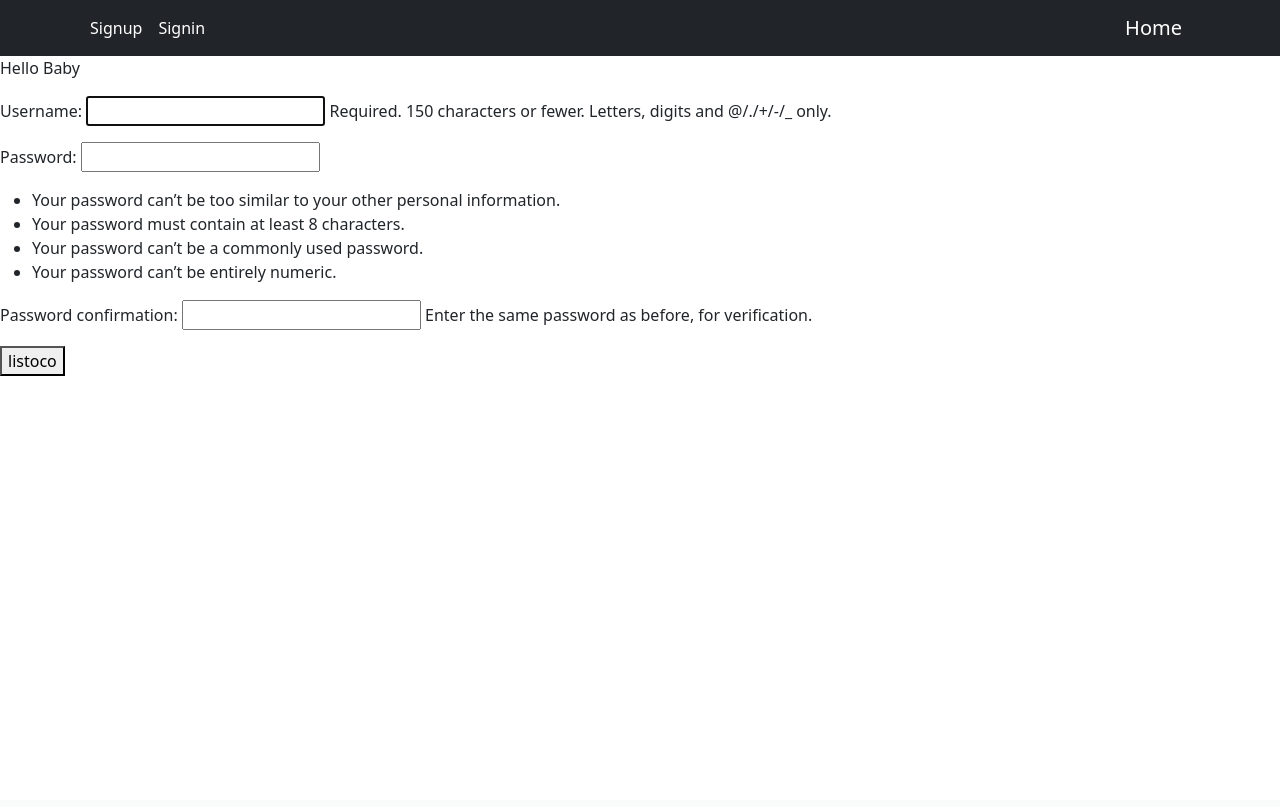
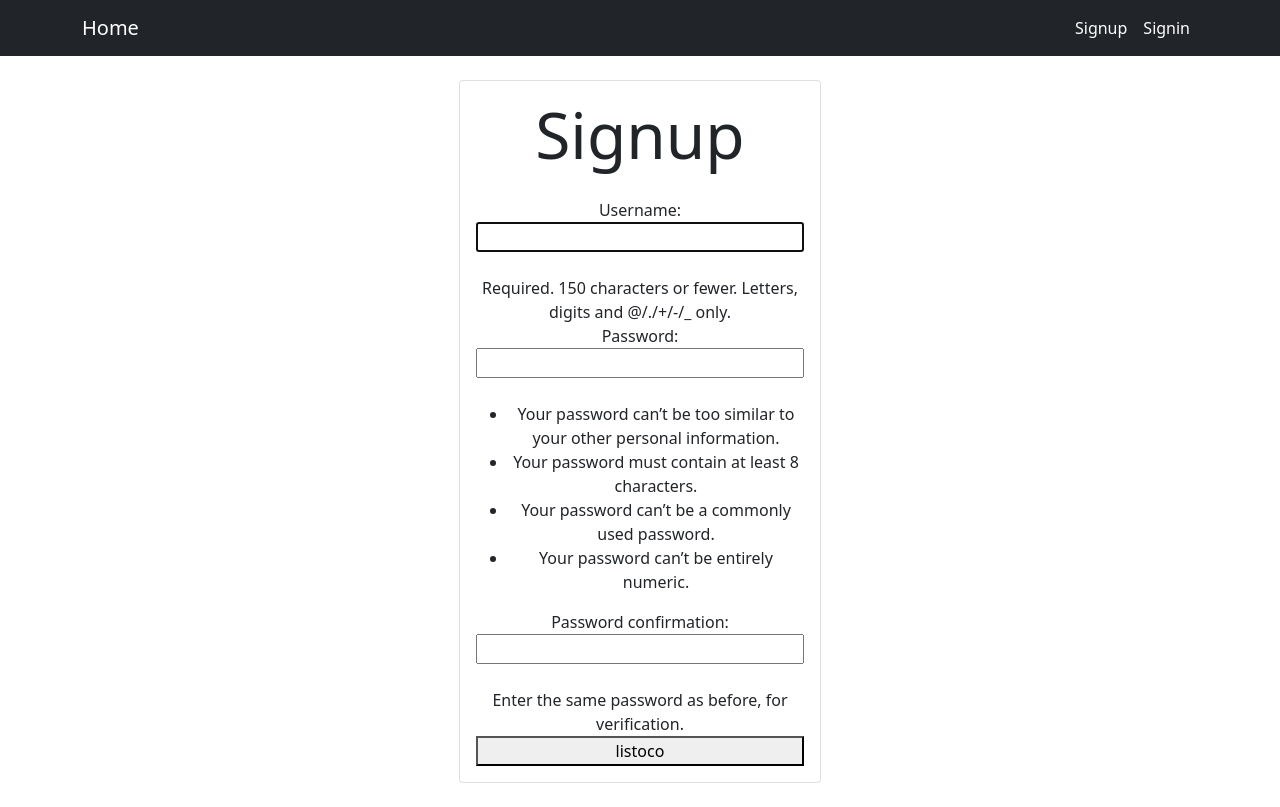
Before and after one commit to nocivescience/django_postgre, a Django app: page /signup/ in a window 1280 px wide. Before the commit the page ends 376 px from the top, so only its background shows below. Run offline with Django 4.2, Linux system fonts and the light colour scheme.

Commit message:
modificando el formulario de signup

```diff
--- a/tasks/templates/base.html
+++ b/tasks/templates/base.html
@@ -9,13 +9,13 @@
 </head>
 <body>
     <nav class="navbar navbar-expand-lg navbar-dark bg-dark">
-        <div class="container d-flex flex-row-reverse ">
+        <div class="container">
             <a class="navbar-brand " aria-current="page" href="/">Home</a>
             <button class="navbar-toggler" type="button" data-bs-toggle="collapse" data-bs-target="#navbarText" aria-controls="navbarText" aria-expanded="false" aria-label="Toggle navigation">
                 <span class="navbar-toggler-icon"></span>
             </button>
             <div class="collapse navbar-collapse" id="navbarText">
-                <ul class="navbar-nav me-auto mb-2 mb-lg-0">
+                <ul class="navbar-nav mb-2 mb-lg-0 ms-auto">
                     {% if user.is_authenticated %}
                 <li class="nav-item">
                     <a class="nav-link active" aria-current="page" href="/tasks">Tasks Pending</a>
--- a/tasks/templates/signup.html
+++ b/tasks/templates/signup.html
@@ -1,12 +1,16 @@
 {% extends 'base.html' %}
 {% block content %}
-<body>
-    Hello Baby
-    <p>{{error}}</p>
-    <form action="/signup/" method="POST">
-        {% csrf_token %}
-        {{form.as_p}}
-        <button>listoco</button>
-    </form>
-</body>
+<div class="row py-4">
+    <div class="col-md-4 offset-md-4">
+        <main class="container">
+            <form class="card card-body text-center" action="/signup/" method="POST">
+                <h1 class="display-3">Signup</h1>
+                <p>{{error}}</p>
+                {% csrf_token %}
+                {{form}}
+                <button>listoco</button>
+            </form>
+        </main>
+    </div>
+</div>
 {% endblock %}
```
Also changed, not shown: tasks/templates/home.html (+10 -2 lines).
